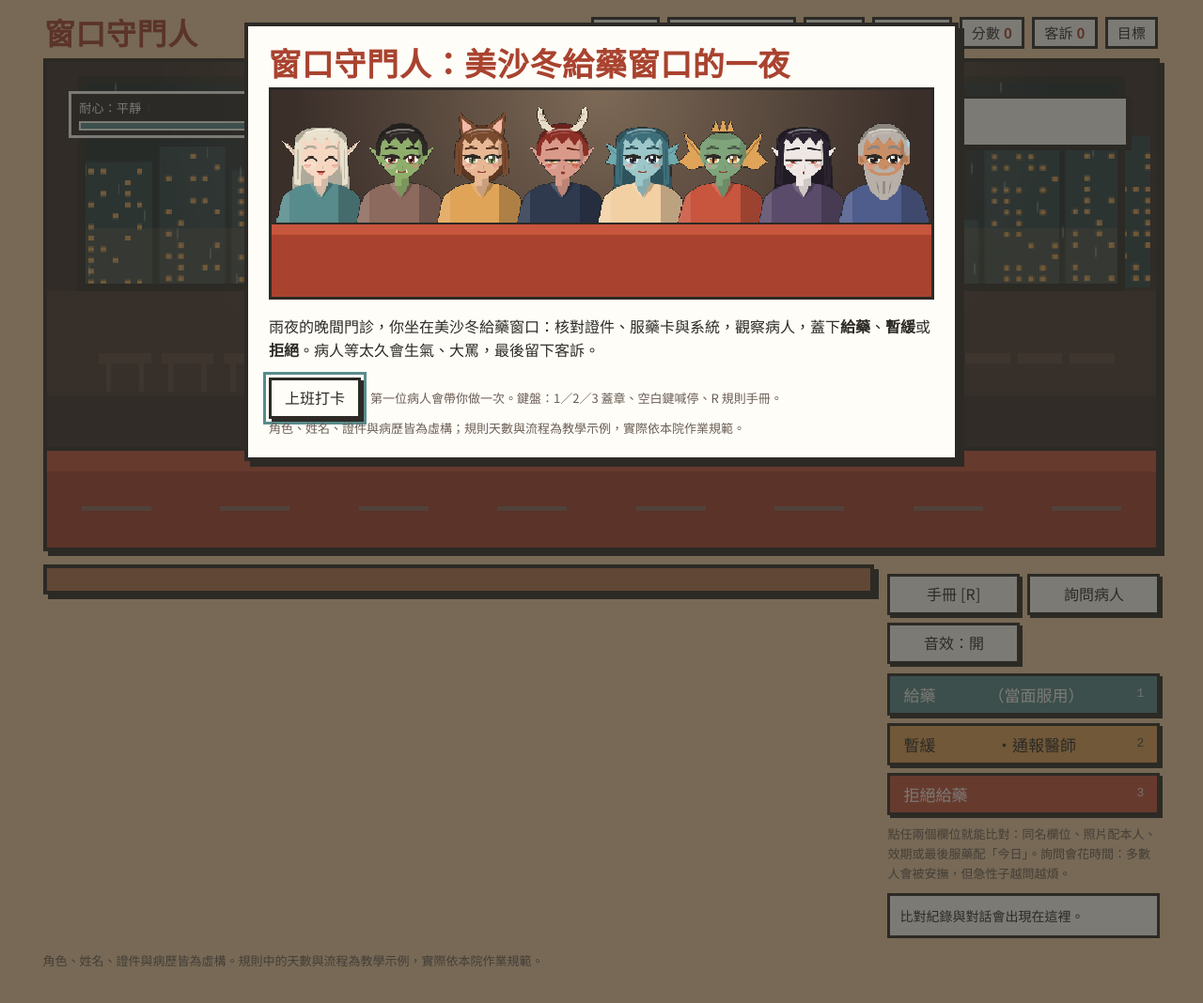
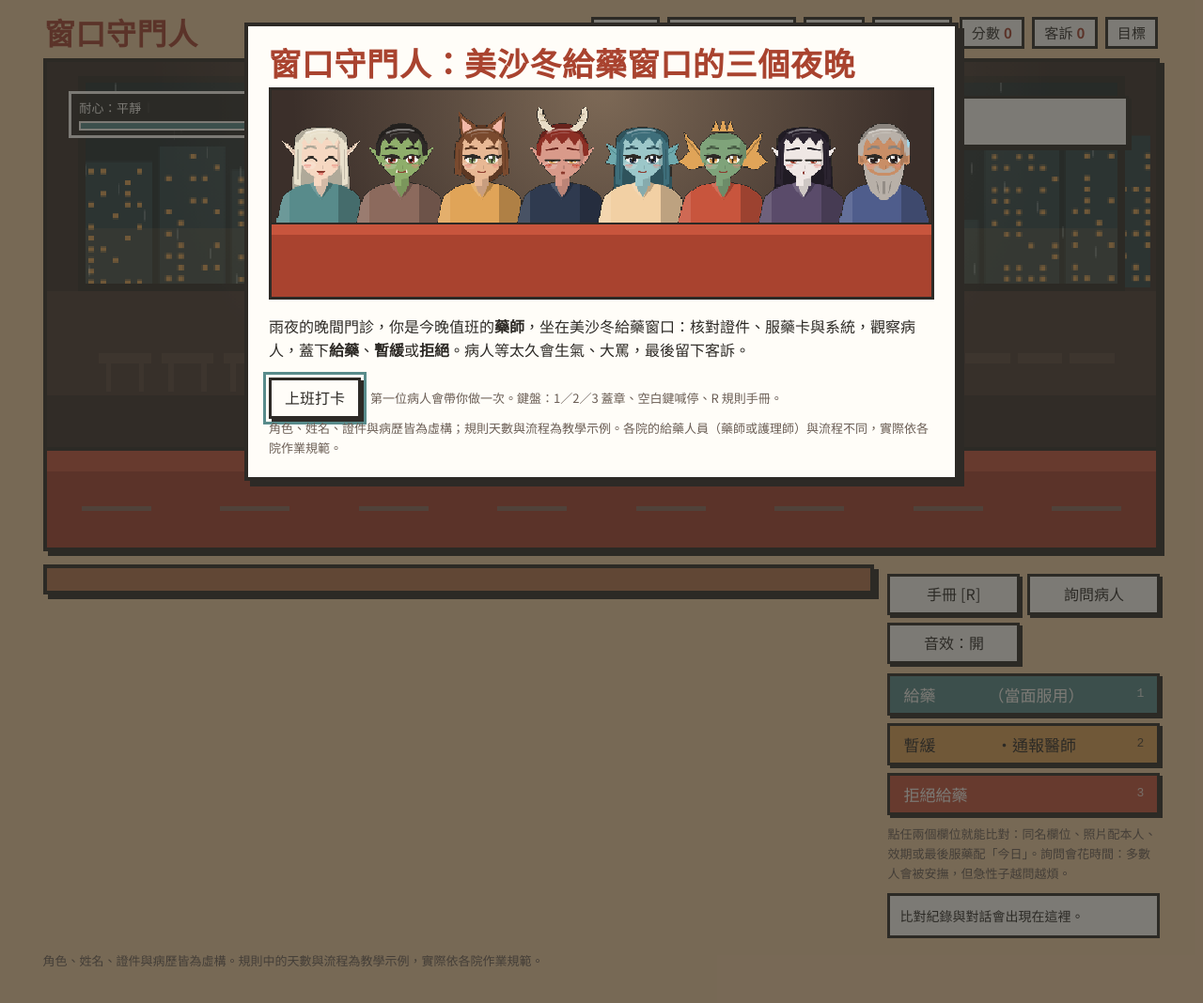
Before and after one commit to rockyang0826/window-guard, a plain HTML site: page index.html in a window 1280 px wide. Shown: the whole page at 94% size. Drawn offline with Linux system fonts and the light colour scheme; a web font is replaced by a local one.

Commit message:
給藥者身分統一為藥師，修正相關文字
Co-Authored-By: Claude Opus 5.5 <noreply@anthropic.com>
Claude-Session: https://claude.ai/code/session_014vonC33spwUCZZKRf3se3c

```diff
--- a/index.html
+++ b/index.html
@@ -232,7 +232,7 @@ header,.err,.foot{grid-column:1/-1}
   </div>
 </section>
 <p class="err" id="err"></p>
-<p class="foot">角色、姓名、證件與病歷皆為虛構。規則中的天數與流程為教學示例，實際依本院作業規範。</p>
+<p class="foot">角色、姓名、證件與病歷皆為虛構。規則中的天數與流程為教學示例，實際依各院作業規範。</p>
 </div>
 
 <div class="ov" id="ov"><div class="panel" id="panel"></div></div>
@@ -731,8 +731,8 @@ function act(a){
     if(ok){score+=10;st.ok++;const bonus=c.clue&&found.has(c.clue)?2:0;score+=bonus;rw.bonus=bonus;
       if(a==='give')st.safe++;else st.blocked.push(c.rule);
       if(!quiet()){setTimeout(()=>{sfx.good();toast((a==='give'?'判斷正確':'擋得好！'+(PRAISE[c.rule]||''))+(bonus?'　比對到關鍵證據 +12':'　+10'))},120);
-      if(a!=='give')logp('護理師：擋得好，'+(a==='hold'?'我來聯絡醫師。':'我請個管師協助。'),'g')}else if(a!=='give')logp('護理師：好，'+(a==='hold'?'我來聯絡醫師。':'我請個管師協助。'),'t')}
-    else{st.bad++;slips.push({day:day+1,name:c.name,you:AN[a],ans:AN[c.ans],why:c.why,rule:c.rule});if(!quiet())setTimeout(()=>{sfx.bad();toast(`稽核單：應為「${AN[c.ans]}」`)},120);else if(a!=='give')logp('護理師：好，'+(a==='hold'?'我來聯絡醫師。':'我請個管師協助。'),'t')}
+      if(a!=='give')logp(a==='hold'?'你：已通報醫師評估。':'你：已聯絡個管師協助查明。','g')}else if(a!=='give')logp(a==='hold'?'你：已通報醫師評估。':'你：已聯絡個管師協助查明。','t')}
+    else{st.bad++;slips.push({day:day+1,name:c.name,you:AN[a],ans:AN[c.ans],why:c.why,rule:c.rule});if(!quiet())setTimeout(()=>{sfx.bad();toast(`稽核單：應為「${AN[c.ans]}」`)},120);else if(a!=='give')logp(a==='hold'?'你：已通報醫師評估。':'你：已聯絡個管師協助查明。','t')}
     goalUI();
     if(a==='give'){watchStart(c);return}
     react=a==='give'?'happy':(level>=2?'angry':(c.mood==='sleepy'||c.mood==='drunk'?c.mood:'impatient'));
@@ -759,7 +759,7 @@ const DLG={
   talk:[['今天還好嗎？','還不錯，今天工作比較順。'],['最近睡得好嗎？','還可以，比上禮拜好多了。'],['今天怎麼過來的？','騎車啊，雨好大，褲子都濕了。'],['晚餐吃了嗎？','還沒，等一下去吃麵。'],['最近工作忙嗎？','忙啊，這禮拜都在加班。'],['藥的味道還可以嗎？','還是有點苦，不過習慣了。'],['明天也是這個時間來嗎？','對啊，差不多這個時間。'],['最近有沒有哪裡不舒服？','沒有啦，都還好。'],['家裡都好嗎？','都好，我媽叫我要按時來。'],['外面還在下雨嗎？','下很大欸，你們下班要小心。'],['這禮拜有回診嗎？','有，醫師說維持一樣的量。'],['最近心情怎麼樣？','普普通通啦，沒什麼特別的。']],
   talkHasty:[['今天還好嗎？','好啦好啦，我趕時間。'],['最近睡得好嗎？','還行，可以走了吧？'],['晚餐吃了嗎？','等一下吃，我先走了喔。']],
   cheek:['嗯。（點點頭）','嗯嗯。（抿著嘴點頭）','（比了個 OK 的手勢）','……（笑一笑，沒出聲）','嗯哼。（揮揮手）'],
-  bye:['謝謝～明天見！','掰掰，辛苦了。','明天見喔。','謝啦，下班小心騎車。','好，那我先走了。','辛苦了，晚安～'],
+  bye:['謝謝藥師～明天見！','掰掰，辛苦了。','明天見喔。','謝啦，藥師下班小心騎車。','好，那我先走了。','藥師辛苦了，晚安～'],
   byeHasty:['走了走了。','明天見啦。','掰。'],
   caught:{cup:['（加水把杯底涮乾淨，喝下）','喔，沒喝乾淨喔？（加水再喝一次）','（有點尷尬地把杯底喝完）'],
     cheek:['（喝了一口水，吞下去）……好啦，吞了。','（咕嘟吞下）……剛剛只是還沒吞完啦。','（喝口水吞下，張開嘴給你看）啊——這樣可以了吧。'],
@@ -954,9 +954,9 @@ function final(auditOk){
   document.querySelectorAll('.rd').forEach(b=>b.onclick=()=>{score=0;cp=0;slips=[];dayStats=[];startDay(+b.dataset.d)});
 }
 function titleScreen(){
-  show(`<h2 class="px">窗口守門人：美沙冬給藥窗口的一夜</h2><canvas class="titlepic" id="tp" width="640" height="200"></canvas>
-  <p>雨夜的晚間門診，你坐在美沙冬給藥窗口：核對證件、服藥卡與系統，觀察病人，蓋下<b>給藥</b>、<b>暫緩</b>或<b>拒絕</b>。病人等太久會生氣、大罵，最後留下客訴。</p>
-  <div class="btns"><button id="go">上班打卡</button><span class="hint" style="align-self:center">第一位病人會帶你做一次。鍵盤：1／2／3 蓋章、空白鍵喊停、R 規則手冊。</span></div><p class="hint">角色、姓名、證件與病歷皆為虛構；規則天數與流程為教學示例，實際依本院作業規範。</p>`);
+  show(`<h2 class="px">窗口守門人：美沙冬給藥窗口的三個夜晚</h2><canvas class="titlepic" id="tp" width="640" height="200"></canvas>
+  <p>雨夜的晚間門診，你是今晚值班的<b>藥師</b>，坐在美沙冬給藥窗口：核對證件、服藥卡與系統，觀察病人，蓋下<b>給藥</b>、<b>暫緩</b>或<b>拒絕</b>。病人等太久會生氣、大罵，最後留下客訴。</p>
+  <div class="btns"><button id="go">上班打卡</button><span class="hint" style="align-self:center">第一位病人會帶你做一次。鍵盤：1／2／3 蓋章、空白鍵喊停、R 規則手冊。</span></div><p class="hint">角色、姓名、證件與病歷皆為虛構；規則天數與流程為教學示例。各院的給藥人員（藥師或護理師）與流程不同，實際依各院作業規範。</p>`);
   const t=$('#tp').getContext('2d');t.fillStyle='#3B2F2A';t.fillRect(0,0,640,200);
   const lamp=t.createRadialGradient(320,0,10,320,0,300);lamp.addColorStop(0,'rgba(242,208,164,.35)');lamp.addColorStop(1,'rgba(242,208,164,0)');t.fillStyle=lamp;t.fillRect(0,0,640,200);
   ['xiaoqing','zhihao','yating','jiaming','meiling','mingzhe','yizhen','daming'].forEach((k,i)=>{t.imageSmoothingEnabled=false;t.drawImage(charCanvas(LOOK[k],['happy','normal','normal','drunk','normal','normal','sleepy','nervous'][i]),i*78,14,96,115)});
@@ -965,7 +965,7 @@ function titleScreen(){
 }
 
 /* ---------- 綁定 ---------- */
-$('#bRule').onclick=()=>{show(`<h2 class="px">規則手冊</h2>${rulesHtml(day+1)}<p class="hint">天數與流程為教學示例，實際依本院作業規範。翻手冊時病人的耐心會暫停。</p><div class="btns"><button id="cl">關閉</button></div>`);$('#cl').onclick=hide};
+$('#bRule').onclick=()=>{show(`<h2 class="px">規則手冊</h2>${rulesHtml(day+1)}<p class="hint">天數與流程為教學示例，實際依各院作業規範。翻手冊時病人的耐心會暫停。</p><div class="btns"><button id="cl">關閉</button></div>`);$('#cl').onclick=hide};
 $('#bLog').onclick=()=>{show(`<h2 class="px">比對紀錄與對話</h2><div class="log" style="max-height:none">${$('#log').innerHTML}</div><p class="hint">看紀錄時病人的耐心會暫停。</p><div class="btns"><button id="cl">關閉</button></div>`);$('#cl').onclick=hide};
 function notesPanel(){const nr=RULES.filter(r=>r.day===day+1);show(`<h2 class="px">第 ${day+1} 晚的規則便條</h2><ol>${nr.map(r=>`<li><b>${r.t}</b>：${esc(r.x)}</li>`).join('')}</ol>${day===1?'<p class="meaning"><b>從今晚起是正式值班</b>：蓋章和喊停後不會再提示對錯，分數也先藏起來，下班稽核時一次揭曉。</p>':''}<p class="hint">隨時可以按「手冊」再看。看便條時耐心暫停。</p><div class="btns"><button id="cl">開始</button></div>`);$('#cl').onclick=hide}
 $('#bAsk').onclick=()=>{
```
Also changed, not shown: 1 other file.
